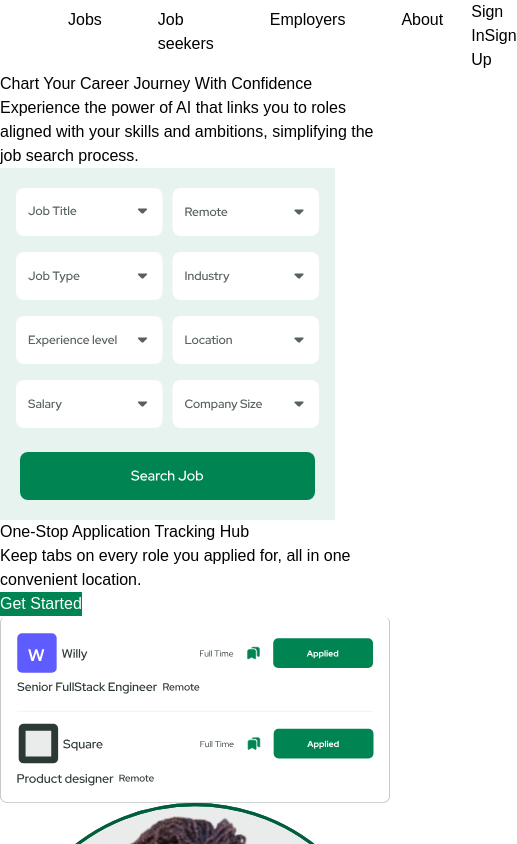
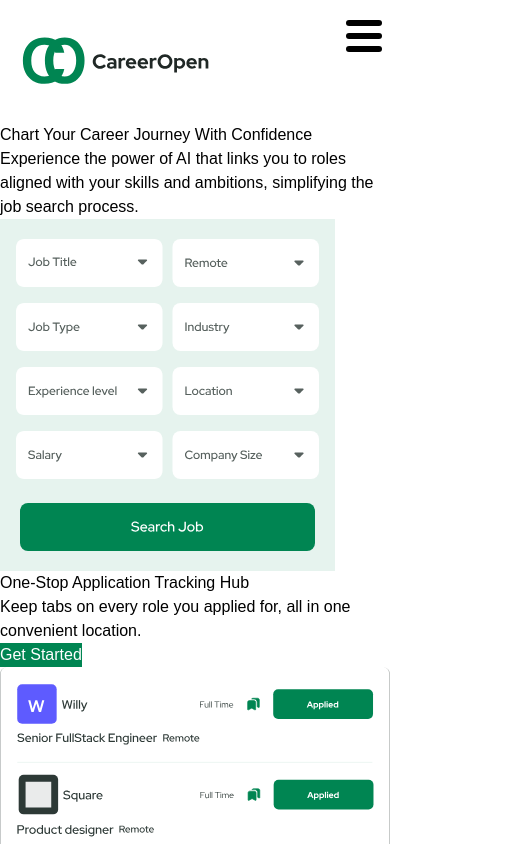
Before and after one commit to Assistantkiwi/CareerOpen, a React (Vite) app in the folder CareerOpen/: page / in a window 390 px wide. Shown: the top 844 px of the page, 517 px wide, since content can reach past the window. Built offline with nearby package versions, Linux system fonts and the light colour scheme.

Commit message:
responsiveness

```diff
--- a/CareerOpen/src/App.jsx
+++ b/CareerOpen/src/App.jsx
@@ -4,6 +4,7 @@
 import NavBar from './components/Header/Navigation.jsx';
 import SignIn from './components/Forms/SignIn.jsx';
 import SignUp from './components/Forms/SignUp.jsx';
+
 
 
 
--- a/CareerOpen/src/components/Header/NavBar.css
+++ b/CareerOpen/src/components/Header/NavBar.css
@@ -3,7 +3,8 @@
     justify-content: space-between;
     align-items: center;
     background-color:  #FFFFFF;
-
+    position: sticky;
+    top: 0;
 }
 
 .img {
@@ -20,3 +21,49 @@
     margin: 0 1.25rem;
 
 }
+
+nav .menu {
+    display: none;
+    position: absolute;
+    top: 1.25rem;
+    right: 0.5rem;
+    flex-direction: column;
+    justify-content: space-between;
+    width: 2.25rem;
+    height: 2rem;
+}
+
+nav .menu span {
+    height: 0.4rem;
+    width: 100%;
+    background-color: black;
+    border-radius: 0.2rem;
+
+}
+
+@media (max-width: 460px) {
+    nav .menu {
+        display: flex;
+    }
+
+    nav {
+        flex-direction: column;
+        align-items: start;
+    }
+
+    nav ul {
+        display: none;
+        flex-direction: column;
+        width: 100%;
+        margin-bottom: 0.25rem;
+    }
+
+    nav ul .open {
+        display: flex;
+    }
+
+    nav ul li {
+        width: 100%;
+        margin: 0.2rem 0.5rem;
+    }
+}
```
